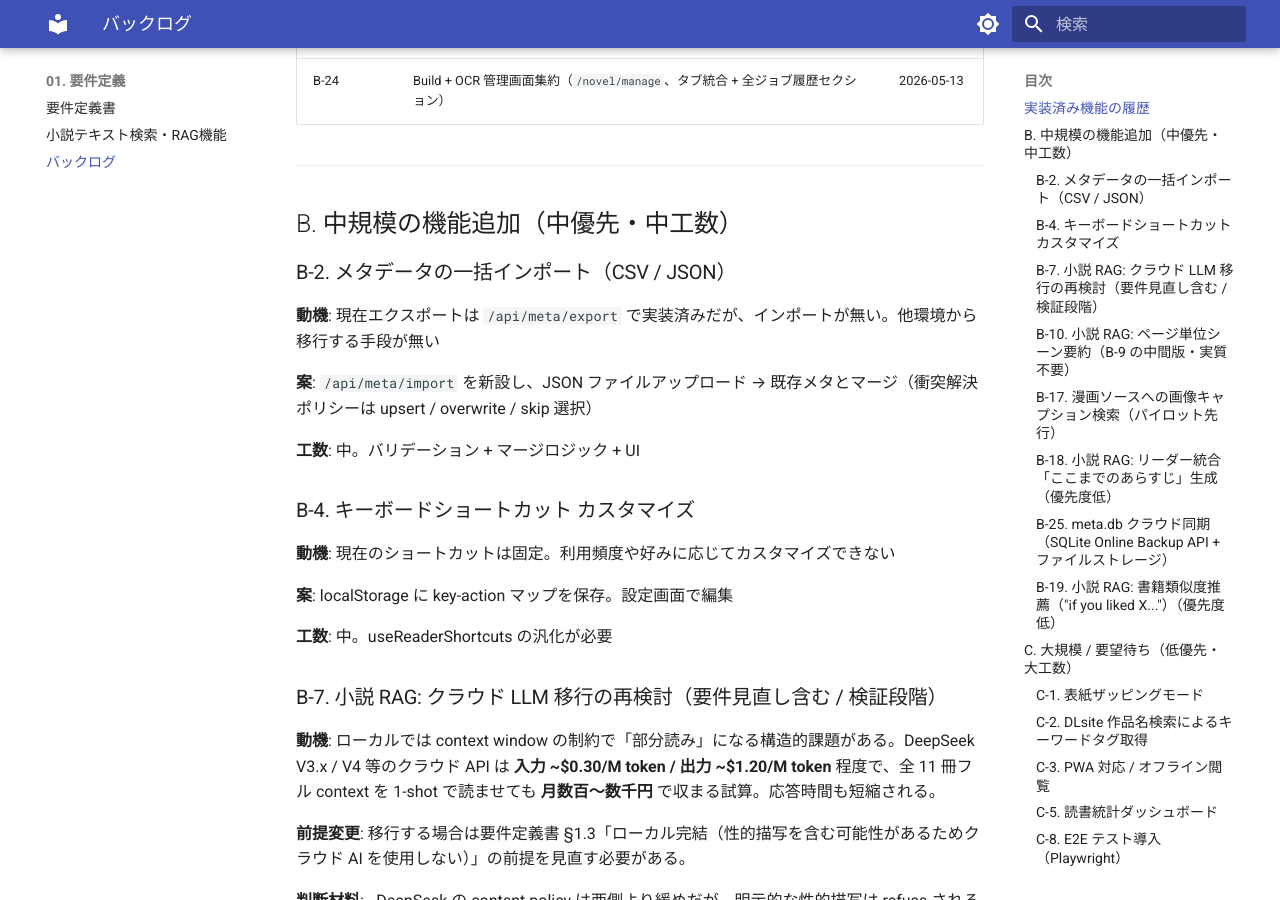
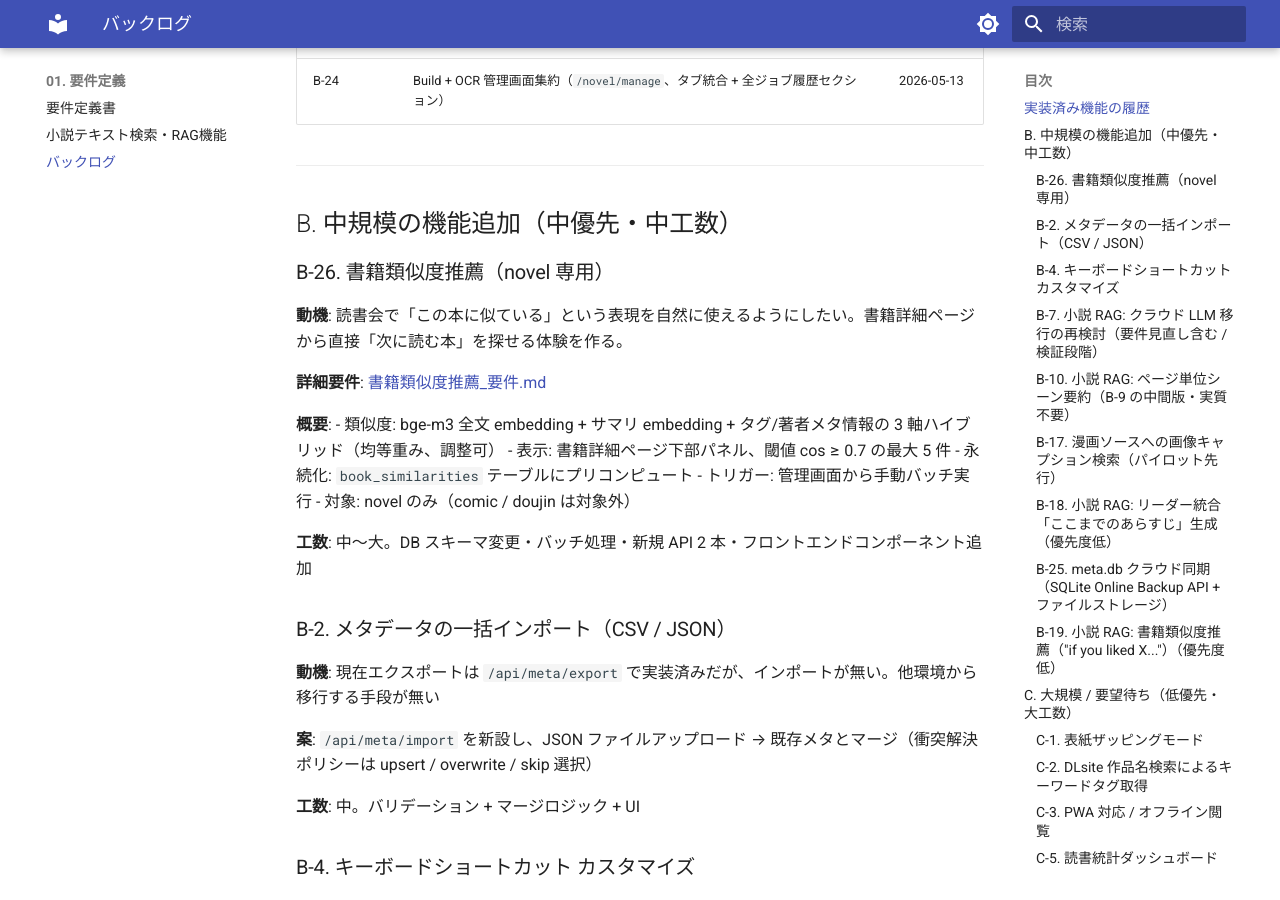
Before and after one commit to kkmmyr/Pic2PDF_Viewer, an MkDocs documentation site: the page built from docs/01_要件定義/バックログ.md, in a window 1280 px wide and 900 px high, scrolled down 1568 px. Built offline with MkDocs 1.6.1 and Material for MkDocs 9.7.7, drawn with Linux system fonts in a browser that asks for light colours; some of the changed text lies outside the part shown.

Commit message:
docs(backlog): B-26 書籍類似度推薦 要件を追加
bge-m3 embedding + サマリ embedding + メタ情報の 3 軸ハイブリッドで
novel 書籍の類似度をプリコンピュートし書籍詳細ページに表示する機能。
詳細要件は docs/01_要件定義/書籍類似度推薦_要件.md に分離。

Co-Authored-By: Claude Sonnet 4.6 <noreply@anthropic.com>

```diff
--- a/docs/01_要件定義/バックログ.md
+++ b/docs/01_要件定義/バックログ.md
@@ -1,6 +1,6 @@
 # バックログ（機能追加候補）
 
-最終更新: 2026-05-16（B-25 追加: meta.db クラウド同期）
+最終更新: 2026-05-17（B-26 追加: 書籍類似度推薦）
 
 将来の機能追加候補を整理した棚卸しリスト。**個人 LAN ソロツール / 同人誌特化** という制約下で何を作り、何を作らないかを明示する。
 
@@ -43,6 +43,21 @@
 ---
 
 ## B. 中規模の機能追加（中優先・中工数）
+
+### B-26. 書籍類似度推薦（novel 専用）
+
+**動機**: 読書会で「この本に似ている」という表現を自然に使えるようにしたい。書籍詳細ページから直接「次に読む本」を探せる体験を作る。
+
+**詳細要件**: [書籍類似度推薦_要件.md](書籍類似度推薦_要件.md)
+
+**概要**:
+- 類似度: bge-m3 全文 embedding + サマリ embedding + タグ/著者メタ情報の 3 軸ハイブリッド（均等重み、調整可）
+- 表示: 書籍詳細ページ下部パネル、閾値 cos ≥ 0.7 の最大 5 件
+- 永続化: `book_similarities` テーブルにプリコンピュート
+- トリガー: 管理画面から手動バッチ実行
+- 対象: novel のみ（comic / doujin は対象外）
+
+**工数**: 中〜大。DB スキーマ変更・バッチ処理・新規 API 2 本・フロントエンドコンポーネント追加
 
 ### B-2. メタデータの一括インポート（CSV / JSON）
 
```
Also changed, not shown: docs/01_要件定義/書籍類似度推薦_要件.md (added, +177 -0 lines).
